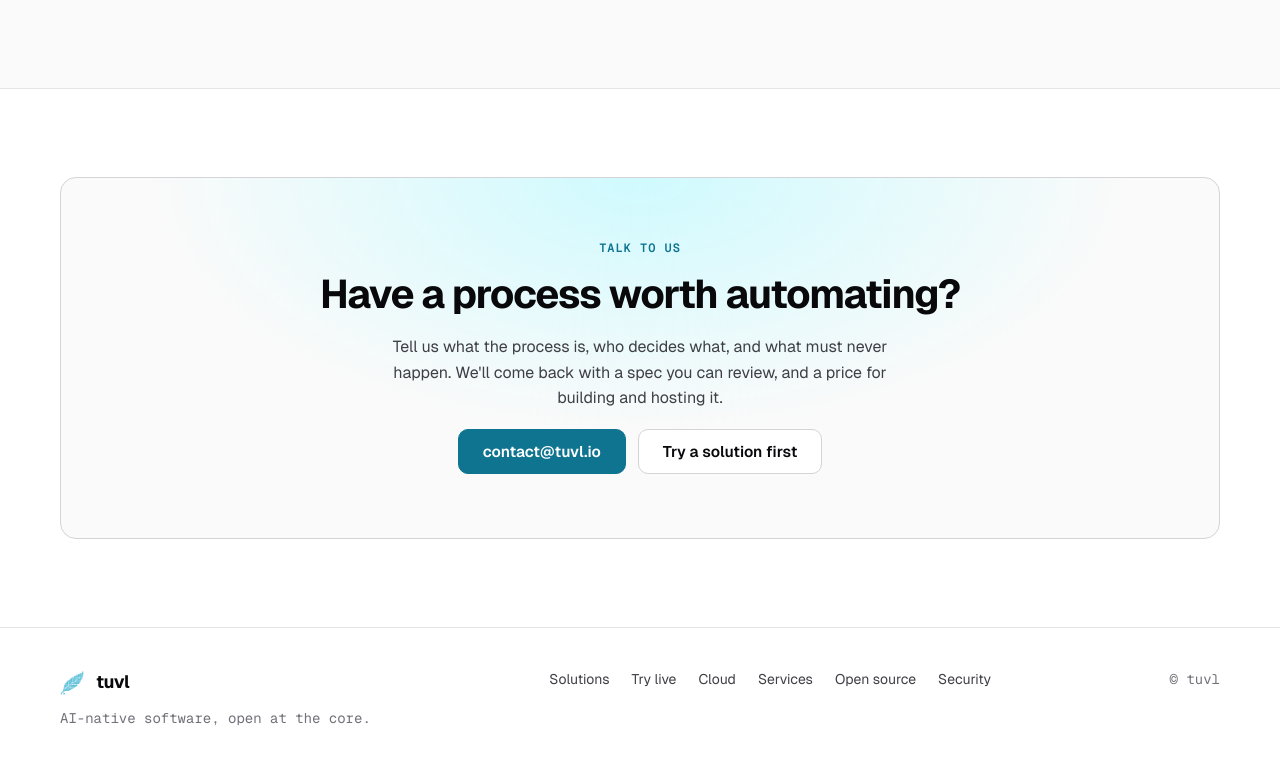
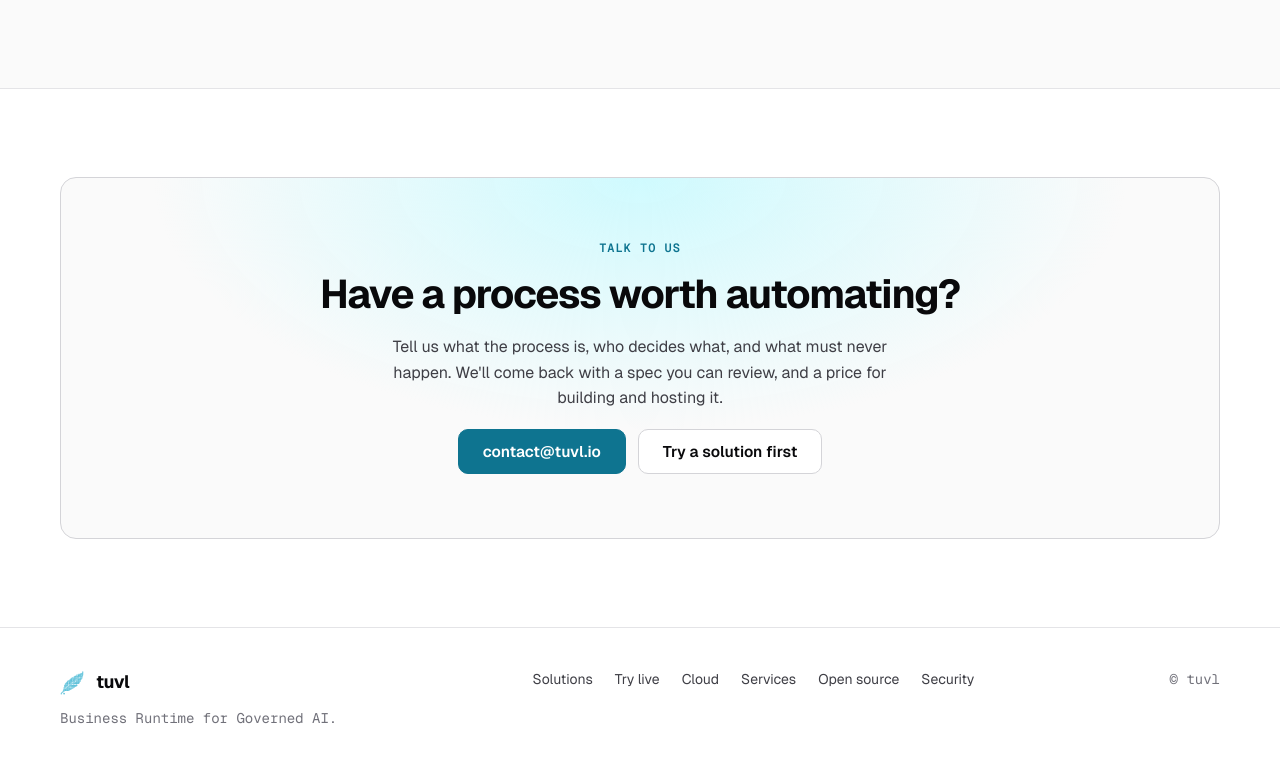
Before and after one commit to tuvl-io/tuvl-io, a plain HTML site: page index.html in a window 1280 px wide. Shown: the part 5691-6455 px from the top of the page. Drawn offline with Linux system fonts and the light colour scheme.

Commit message:
Tagline: Business Runtime for Governed AI

```diff
--- a/index.html
+++ b/index.html
@@ -4,12 +4,12 @@
   <meta charset="utf-8">
   <meta name="viewport" content="width=device-width, initial-scale=1">
   <meta name="theme-color" content="#ffffff">
-  <title>tuvl — AI-native software, open at the core</title>
+  <title>tuvl — Business Runtime for Governed AI</title>
   <meta name="description" content="tuvl is an AI-native company. We build and integrate AI-powered business solutions, and provide the software, platforms and tools to run them: ready-made suites, cloud.tuvl.io hosting and the open-source tuvl engine.">
   <link rel="canonical" href="https://tuvl.io/">
   <meta property="og:type" content="website">
   <meta property="og:url" content="https://tuvl.io/">
-  <meta property="og:title" content="tuvl — AI-native software, open at the core">
+  <meta property="og:title" content="tuvl — Business Runtime for Governed AI">
   <meta property="og:description" content="An AI-native company: we build and integrate AI business solutions, and we open-sourced their core.">
   <meta property="og:image" content="https://tuvl.io/assets/logo.png">
   <link rel="icon" type="image/png" href="favicon-32.png">
@@ -272,7 +272,7 @@
   <div class="wrap">
     <div>
       <a class="brand" href="#top" style="color:var(--ink)"><img src="feather.svg" alt="" width="22" height="24">tuvl</a>
-      <p style="margin-top:10px" class="mono">AI-native software, open at the core.</p>
+      <p style="margin-top:10px" class="mono">Business Runtime for Governed AI.</p>
     </div>
     <nav aria-label="Footer">
       <a href="#solutions">Solutions</a><a href="https://try.tuvl.online/?utm_source=tuvl.io&amp;utm_medium=footer">Try live</a><a href="https://cloud.tuvl.io/?utm_source=tuvl.io&amp;utm_medium=footer">Cloud</a><a href="#services">Services</a><a href="https://tuvl.org/?utm_source=tuvl.io&amp;utm_medium=footer">Open source</a><a href="mailto:security@tuvl.io">Security</a>
```
